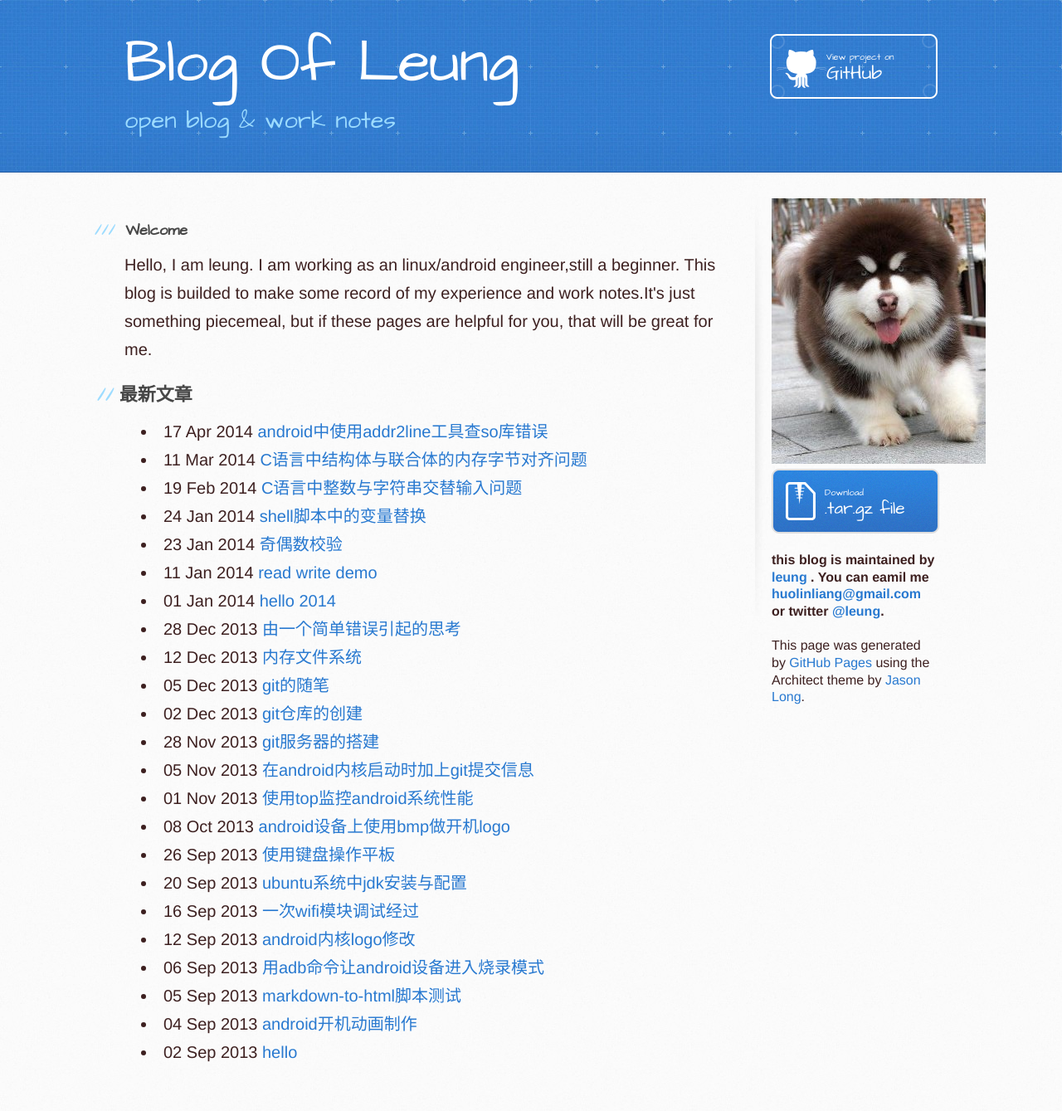
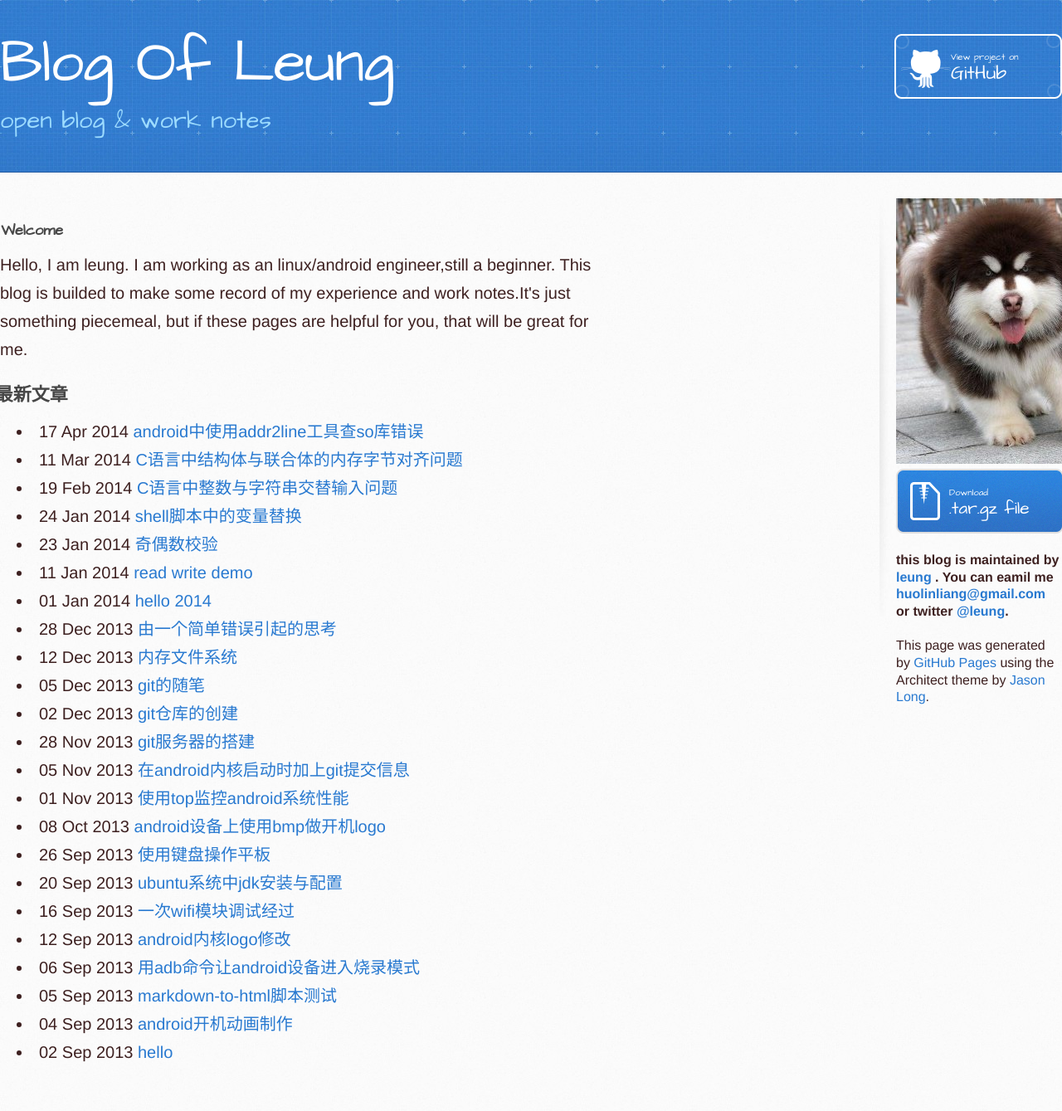
Before and after one commit to huolinliang/blog_leung, a Jekyll site: the page built from index.html, in a window 1280 px wide. Shown: the whole page at 83% size. Built offline with Jekyll 4.4.1, drawn with Linux system fonts in a browser that asks for light colours; Markdown is read by kramdown in place of the engine named in the settings.

Commit message:
try again ^^

```diff
--- a/stylesheets/stylesheet.css
+++ b/stylesheets/stylesheet.css
@@ -91,7 +91,7 @@ header h2 {
 
 .inner {
   position: relative;
-  width: 980px;
+  width: 1280px;
   margin: 0 auto;
 }
 
```
